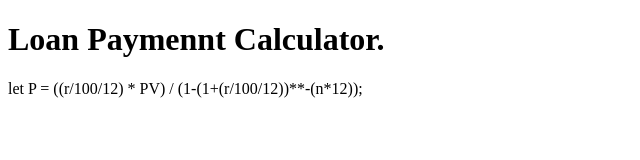
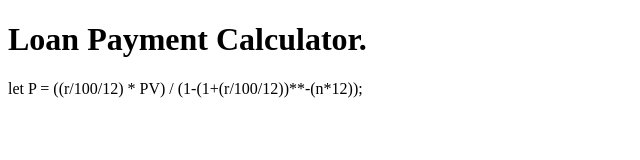
Before and after one commit to oliviamickels/Loan-Payment-Calculator, a plain HTML site: page index.html in a window 1280 px wide. Shown: the whole page, without its empty margins (0-640 px from the left). Drawn offline with Linux system fonts and the light colour scheme.

Commit message:
Fix typo in Loan Payment Calculator header

```diff
--- a/index.html
+++ b/index.html
@@ -2,7 +2,7 @@
 <html>
 <head>
 <title>Loan Payment Calculator.</title>
-  <h1>Loan Paymennt Calculator.</h1>
+  <h1>Loan Payment Calculator.</h1>
 </head>
 <body>
 
```
